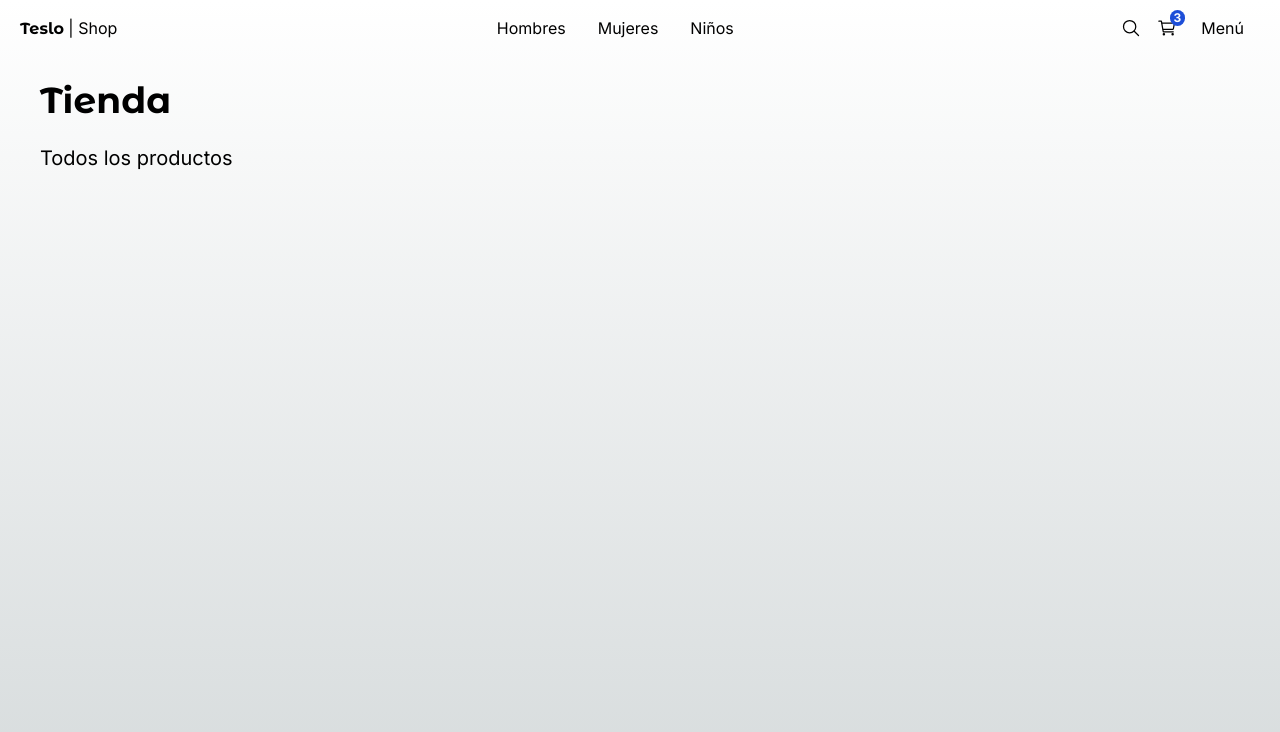
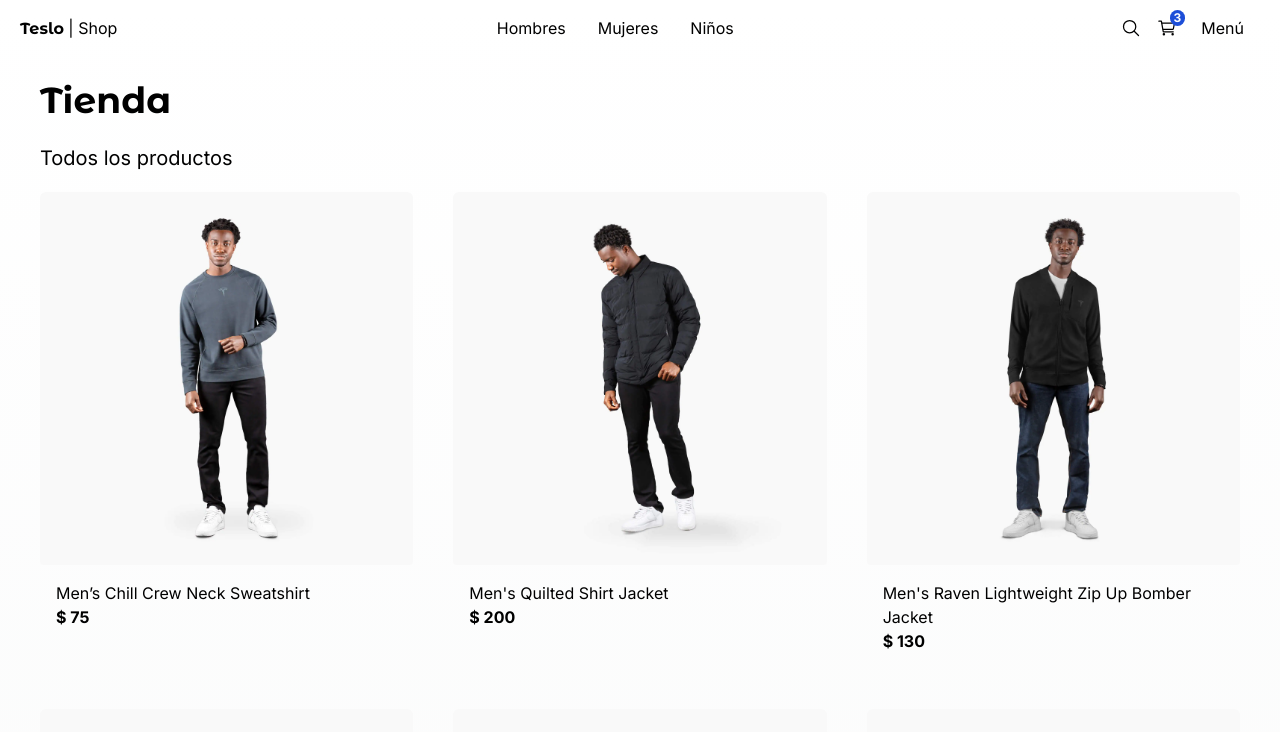
Before and after one commit to UriiSanchez/teslo-shop, a Next.js app: page / in a window 1280 px wide. Shown: the top 732 px of the page. Built offline with nearby package versions, Linux system fonts and the light colour scheme.

Commit message:
Dev Cerón | add: load all products in home page

```diff
--- a/src/app/(shop)/page.tsx
+++ b/src/app/(shop)/page.tsx
@@ -1,9 +1,13 @@
-import { Title } from "@/components";
+import { ProductGrid, Title } from "@/components";
+import { initialData } from "@/seed/seed";
+
+const products = initialData.products;
 
 export default function Home() {
 	return (
 		<>
 			<Title title='Tienda' subtitle='Todos los productos' className='mb-2' />
+			<ProductGrid products={products} />
 		</>
 	);
 }
--- a/src/components/index.ts
+++ b/src/components/index.ts
@@ -1,3 +1,5 @@
 export * from "./ui/top-menu/TopMenu";
 export * from "./ui/not-found/PageNotFound";
 export * from "./ui/title/Title";
+export * from "./products/product-grid/ProductGrid";
+export * from "./products/product-grid/ProductGridItem";
--- /dev/null
+++ b/src/components/products/product-grid/ProductGrid.tsx
@@ -0,0 +1,16 @@
+import { Product } from "@/interfaces";
+import { ProductGridItem } from "./ProductGridItem";
+
+interface Props {
+	products: Product[];
+}
+
+export const ProductGrid = ({ products }: Props) => {
+	return (
+		<div className='grid grid-cols-2 sm:grid-cols-3 gap-10 mb-10'>
+			{products.map((prod) => (
+				<ProductGridItem key={prod.slug} product={prod} />
+			))}
+		</div>
+	);
+};
--- /dev/null
+++ b/src/components/products/product-grid/ProductGridItem.tsx
@@ -0,0 +1,33 @@
+"use client";
+import { Product } from "@/interfaces";
+import Image from "next/image";
+import Link from "next/link";
+import React, { useState } from "react";
+interface Props {
+	product: Product;
+}
+export const ProductGridItem = ({ product }: Props) => {
+	const [displayImage, setDisplayImage] = useState(product.images[0]);
+
+	return (
+		<div className='rounded-md overflow-hidden fade-in'>
+			<Link href={`/product/${product.slug}`}>
+				<Image
+					src={`/products/${displayImage}`}
+					alt={product.title}
+					className='w-full object-cover rounded'
+					width={500}
+					height={500}
+					onMouseEnter={() => setDisplayImage(product.images[1])}
+					onMouseLeave={() => setDisplayImage(product.images[0])}
+				/>
+			</Link>
+			<div className='p-4 flex flex-col'>
+				<Link href={`/product/${product.slug}`} className='hover:text-blue-600'>
+					{product.title}
+				</Link>
+				<span className='font-bold'>$ {product.price}</span>
+			</div>
+		</div>
+	);
+};
--- /dev/null
+++ b/src/interfaces/index.ts
@@ -0,0 +1 @@
+export * from "./product.interface";
```
Also changed, not shown: src/interfaces/product.interface.ts (added, +16 -0 lines).
